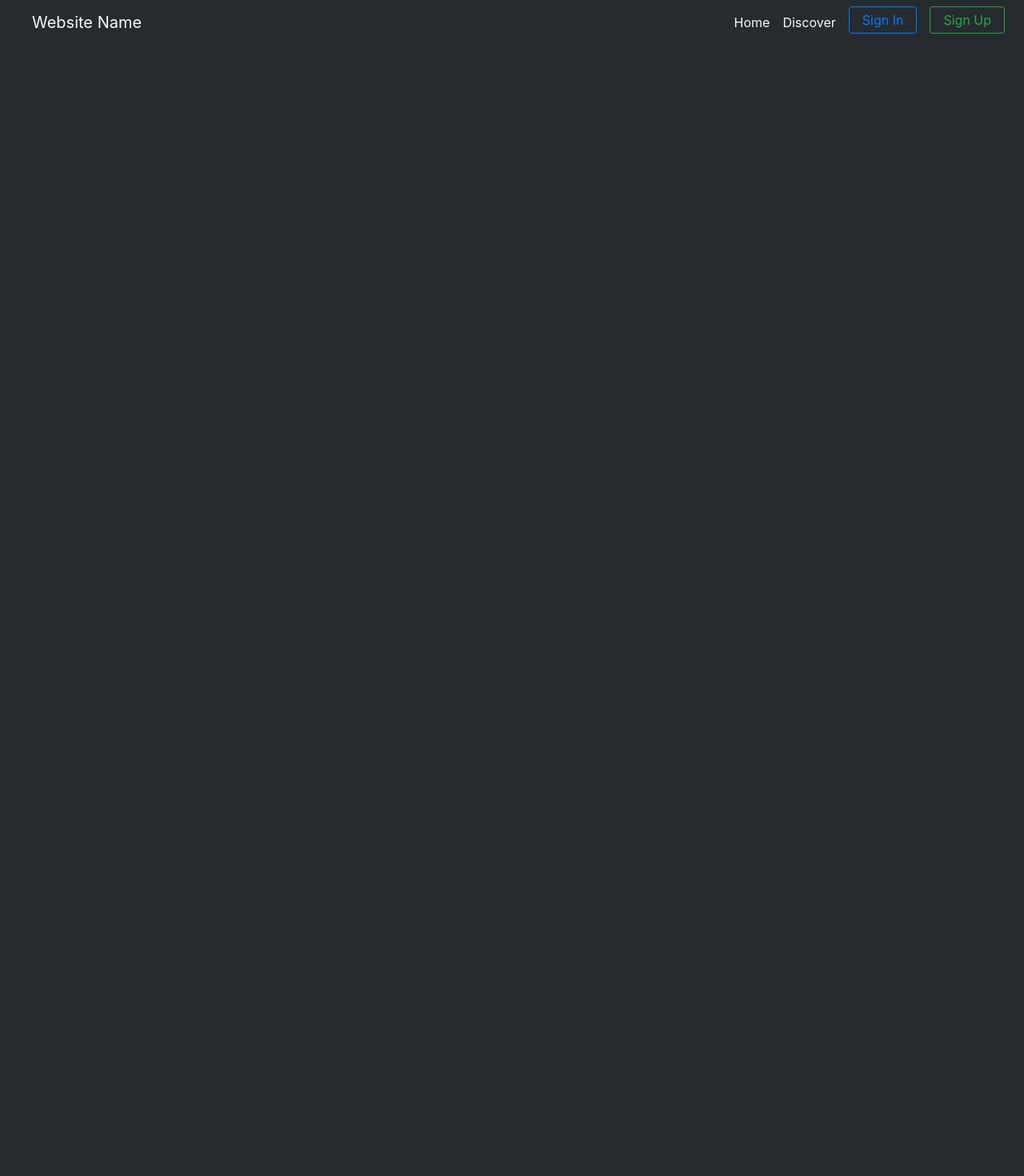
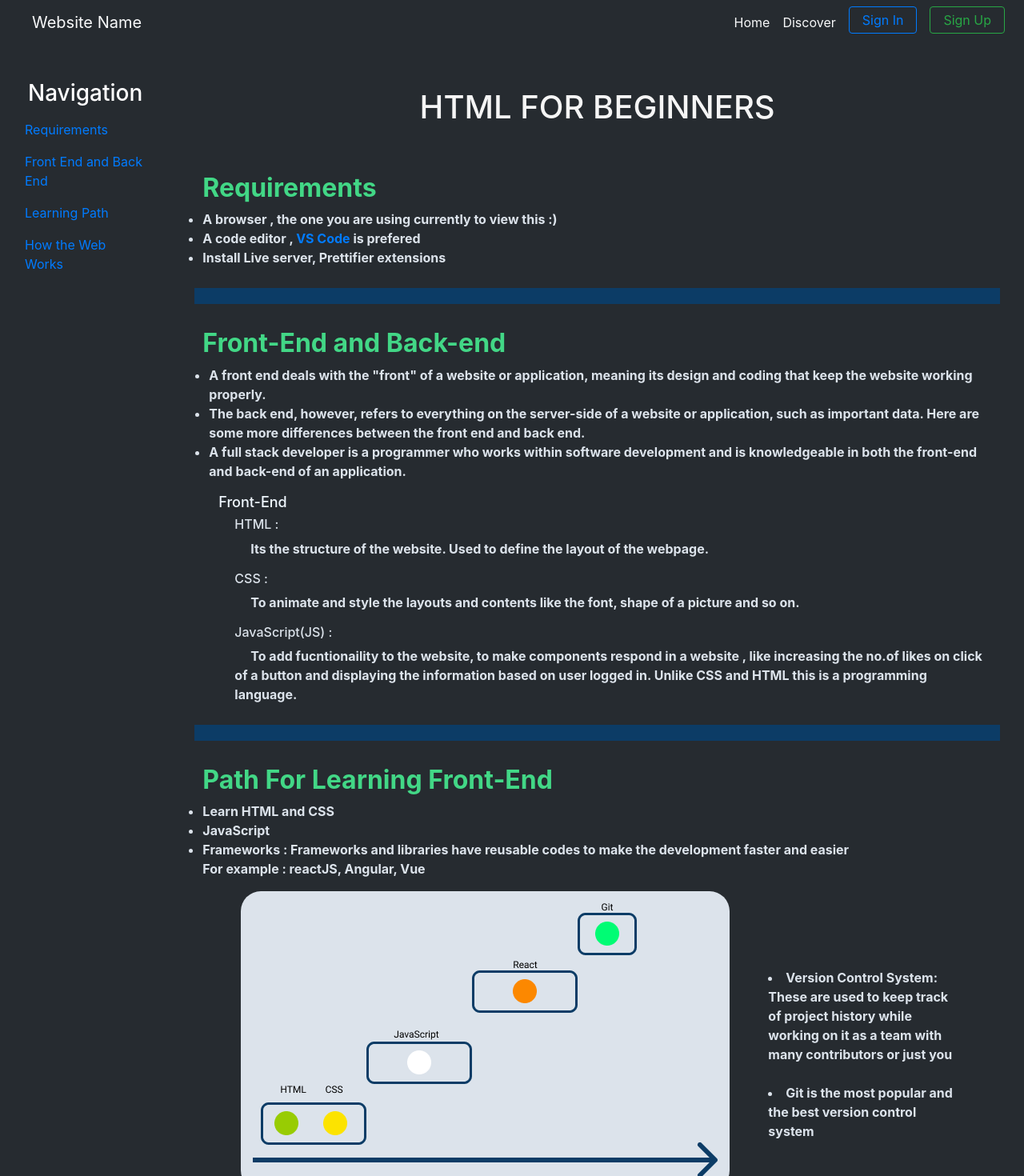
Before and after one commit to ZarryMyles/Genesis_training, a React (Create React App) app: page /catalog/story1 in a window 1280 px wide. Shown: the top 1470 px of the page at 80% size. Before the commit the page ends 800 px from the top, so only its background shows below. Built offline with nearby package versions, Linux system fonts and the light colour scheme.

Commit message:
catalog-update

```diff
--- a/src/component/Catalog/catalog.js
+++ b/src/component/Catalog/catalog.js
@@ -14,7 +14,7 @@ export default function catalog() {
         <div id="catelog-home">
           <div id="catalog-header ">
             <nav class="navbar navbar-expand-lg fixed-top">
-              <a class="navbar-brand text-light ml-4" href="#">
+              <a class="navbar-brand text-light ml-4" href="/">
                 Website Name
               </a>
               <button
@@ -32,7 +32,7 @@ export default function catalog() {
               <div class="collapse navbar-collapse" id="navbarSupportedContent">
                 <ul class="navbar-nav ml-auto topnav">
                   <li class="nav-item ">
-                    <Link to="/" class="nav-link text-light" href="#">
+                    <Link to="/catalog" class="nav-link text-light" href="#">
                       Home
                     </Link>
                   </li>
@@ -63,12 +63,11 @@ export default function catalog() {
               </div>
             </nav>
           </div>
-          <Link to="/"></Link>
         </div>
       </div>
       <Switch>
-        <Route path="/" exact component={CatelogBrowse} />
-        <Route path="/story1" component={Story} />
+        <Route path="/catalog" exact component={CatelogBrowse} />
+        <Route path="/catalog/story1" component={Story} />
       </Switch>
     </Router>
   );
@@ -181,8 +180,40 @@ const CatelogBrowse = () => (
         </div>
       </div>
       <div id="courseList">
-        <div id="htmlCourses">
-          <Link to="/story1"> Story1 </Link>
+        <div
+          id="htmlCourses"
+          className="p-3 mx-5 d-flex flex-row justify-content-center"
+        >
+          <div className="course p-1 m-4">
+            <Link to="/catalog/story1">
+              {" "}
+              <div className="preview-img">
+                {" "}
+                <img src="" alt="preview img" srcset="" />
+              </div>
+              <h6 className="course-title text-center">HTML For Begginners </h6>
+            </Link>
+          </div>
+          <div className="course p-1 m-4">
+            <Link to="/catalog">
+              {" "}
+              <div className="preview-img">
+                {" "}
+                <img src="" alt="preview img" srcset="" />
+              </div>
+              <h6 className="course-title text-center">CSS </h6>
+            </Link>
+          </div>
+          <div className="course p-1 m-4">
+            <Link to="/catalog">
+              {" "}
+              <div className="preview-img">
+                {" "}
+                <img src="" alt="preview img" srcset="" />
+              </div>
+              <h6 className="course-title text-center">Bootstrap Grid </h6>
+            </Link>
+          </div>
         </div>
       </div>
     </div>
--- a/src/component/Courses/story1/story1.css
+++ b/src/component/Courses/story1/story1.css
@@ -15,7 +15,8 @@
   font-weight: bolder;
 }
 .sections h2 {
-  color: antiquewhite;
+  color: #42d786;
+  font-weight: bold;
 }
 .sections h3 {
   margin-left: 20px;
@@ -30,6 +31,7 @@
   text-indent: 20px;
 }
 .section-block {
+  margin-top: 20px;
   border-bottom: 20px solid #0c3c66;
   padding: 10px;
 }
@@ -38,7 +40,7 @@
   margin-left: 20px;
 }
 .codeblock {
-  background: #0c3c66;
+  background: #243646;
   color: aliceblue;
   border-left: 5px solid white;
   padding: 10px 10px;
@@ -49,3 +51,25 @@
 #html-basic-desc p {
   text-indent: 0;
 }
+.sections img {
+  background: #dce3eb;
+  padding: 15px;
+  border-radius: 25px;
+}
+.preview-img {
+  height: 100px;
+  width: 200px;
+  border-bottom: 2px solid white;
+  /* border-radius: 20px; */
+}
+#htmlCourses {
+  /* border: 2px solid white; */
+  border-radius: 20px;
+}
+.course {
+  border: 2px solid white;
+  border-radius: 20px;
+}
+.course img {
+  margin: auto;
+}
--- a/src/component/Courses/story1/story1.js
+++ b/src/component/Courses/story1/story1.js
@@ -1,12 +1,17 @@
-import React from "react";
+import React, { Fragment } from "react";
 import "./story1.css";
-import Link from "react-router-dom";
+import { BrowserRouter as Router, Route, Link, Switch } from "react-router-dom";
 // images
 import learningPathIMG from "./learning-path.png";
 import clientServerImg from "./client-server.png";
 export default function story1() {
   return (
-    <div id="story1-container" className="mx-auto">
+    <Router>
+      <div id="story1-container" className="row mx-auto">
+        <div id="story1-navbar" className="col-2">
+          <Route component={navbar} />
+        </div>
+        <div id="story1-content" className="col-10">
           <header id="story1-header" className="text-center ">
             <h1>HTML FOR BEGINNERS</h1>
           </header>
@@ -21,8 +26,10 @@ export default function story1() {
                   </li>
                   <li>
                     A code editor ,{"  "}
-                <a href="https://code.visualstudio.com/Download">VS Code </a> is
-                prefered
+                    <a href="https://code.visualstudio.com/Download">
+                      VS Code{" "}
+                    </a>{" "}
+                    is prefered
                   </li>
                   <li>Install Live server, Prettifier extensions</li>
                 </ul>
@@ -34,15 +41,16 @@ export default function story1() {
                 <ul className="ml-2">
                   {" "}
                   <li>
-                A front end deals with the "front" of a website or application,
-                meaning its design and coding that keep the website working
-                properly.{" "}
+                    A front end deals with the "front" of a website or
+                    application, meaning its design and coding that keep the
+                    website working properly.{" "}
                   </li>
                   <li>
                     {" "}
-                The back end, however, refers to everything on the server-side
-                of a website or application, such as important data. Here are
-                some more differences between the front end and back end.
+                    The back end, however, refers to everything on the
+                    server-side of a website or application, such as important
+                    data. Here are some more differences between the front end
+                    and back end.
                   </li>
                   <li>
                     A <span id="fullstack">full stack</span> developer is a
@@ -55,8 +63,8 @@ export default function story1() {
                 <div id="front-end-blocks">
                   <h4>HTML :</h4>
                   <p>
-                Its the structure of the website. Used to define the layout of
-                the webpage.
+                    Its the structure of the website. Used to define the layout
+                    of the webpage.
                   </p>
                   <h4>CSS :</h4>
                   <p>
@@ -65,10 +73,11 @@ export default function story1() {
                   </p>
                   <h4>JavaScript(JS) :</h4>
                   <p>
-                To add fucntionaility to the website, to make components respond
-                in a website , like increasing the no.of likes on click of a
-                button and displaying the information based on user logged in.
-                Unlike CSS and HTML this is a programming language.
+                    To add fucntionaility to the website, to make components
+                    respond in a website , like increasing the no.of likes on
+                    click of a button and displaying the information based on
+                    user logged in. Unlike CSS and HTML this is a programming
+                    language.
                   </p>
                 </div>
               </div>
@@ -81,8 +90,8 @@ export default function story1() {
                     <li>Learn HTML and CSS</li>
                     <li>JavaScript</li>
                     <li>
-                  Frameworks : Frameworks and libraries have reusable codes to
-                  make the development faster and easier <br />
+                      Frameworks : Frameworks and libraries have reusable codes
+                      to make the development faster and easier <br />
                       For example : reactJS, Angular, Vue
                     </li>
                   </ul>
@@ -96,7 +105,8 @@ export default function story1() {
                       contributors or just you
                     </li>
                     <li className="mt-4">
-                  Git is the most popular and the best version control system
+                      Git is the most popular and the best version control
+                      system
                     </li>
                   </div>
                 </div>
@@ -115,8 +125,8 @@ export default function story1() {
                   </a>
                 </p>
                 <p className="ml-2">
-              As the name suggests it locates the resource, the resource could
-              be any of the folowing
+                  As the name suggests it locates the resource, the resource
+                  could be any of the folowing
                 </p>
                 <ul className="ml-3">
                   <li>Image</li>
@@ -125,25 +135,29 @@ export default function story1() {
                   <li>Fonts</li>
                 </ul>
                 <p className="ml-3">
-              When a url is entered in the browser it requests the resource from
-              the computer the url targets to
+                  When a url is entered in the browser it requests the resource
+                  from the computer the url targets to
                 </p>
                 <p className="ml-3">
-              The browser is the <span className="text-light">client</span> and
-              the target computer is the{" "}
+                  The browser is the <span className="text-light">client</span>{" "}
+                  and the target computer is the{" "}
                   <span className="text-light">server</span> .
                 </p>
-            <div id="client-server-model" className="d-flex flex-row p-5 ml-3">
+                <div
+                  id="client-server-model"
+                  className="d-flex flex-row p-5 ml-3"
+                >
                   <img src={clientServerImg} alt="" className="ml-5" />
                   <div id="clientserver-desc" className="ml-3 p-5 text-light">
                     <p>
                       The Client requests the server and the server provides the
-                  resource the requests message is based on a protocol(HTTP or
-                  HTTPS)
+                      resource the requests message is based on a protocol(HTTP
+                      or HTTPS)
                     </p>
                     <p>
                       HTTPS is HTTP with encryption and hence is more secure. It
-                  encrypts the messages exchanged between the client and server.
+                      encrypts the messages exchanged between the client and
+                      server.
                     </p>
                   </div>
                 </div>
@@ -157,18 +171,23 @@ export default function story1() {
                     </div>
                   </div>
                   <div id="req-msg-desc" className="m-2 p-5">
-                Client is requesting to <span className="text-light">GET</span>{" "}
-                a page <span className="text-light">INDEX.HTML</span> of the
-                host <span className="text-light">www.sampleweb.com</span> using{" "}
-                <span className="text-light">HTTP version 1.1</span> using the{" "}
-                <span className="text-light">client language english-US</span>
+                    Client is requesting to{" "}
+                    <span className="text-light">GET</span> a page{" "}
+                    <span className="text-light">INDEX.HTML</span> of the host{" "}
+                    <span className="text-light">www.sampleweb.com</span> using{" "}
+                    <span className="text-light">HTTP version 1.1</span> using
+                    the{" "}
+                    <span className="text-light">
+                      client language english-US
+                    </span>
                   </div>
                 </div>
                 <div id="HTTP-res" className="d-flex flex-row m-2">
                   <div id="code">
                     <h3 className="text-center">HTTP REQUEST MESSAGE</h3>
                     <div className="ml-5 p-3 codeblock">
-                  HTTP/1.1 200 OK DATE: 1 JAN 2021 09:00 Content-Type: text/html
+                      HTTP/1.1 200 OK DATE: 1 JAN 2021 09:00 Content-Type:
+                      text/html
                       <br />
                       <br />
                       &lt;!DOCTYPE html&gt;
@@ -179,16 +198,17 @@ export default function story1() {
                   </div>
                   <div id="res-msg-desc" className="m-2 p-5">
                     Version of http used : 1.1 ,{" "}
-                <span className="text-light">status code (200 OK)</span> which
-                means successful <br />
+                    <span className="text-light">status code (200 OK)</span>{" "}
+                    which means successful <br />
                     Date and time of response :{" "}
                     <span className="text-light">1 Jan 2021 09:00</span> <br />
                     type of content server is sending to client :{" "}
                     <span className="text-light">text/html</span>
-                The requested resource , in this case its a html file . <br />
-                This html file may contains links or urls to othr resources such
-                as web elements or images , once these resources are requested
-                and recieved the browser renders the webpage
+                    The requested resource , in this case its a html file .{" "}
+                    <br />
+                    This html file may contains links or urls to othr resources
+                    such as web elements or images , once these resources are
+                    requested and recieved the browser renders the webpage
                   </div>
                 </div>
               </div>
@@ -231,8 +251,8 @@ export default function story1() {
                         </ul>
                       </li>
                       <li>
-                    Body contains the layout and all the contents of the website
-                    thats visible to the client or user.
+                        Body contains the layout and all the contents of the
+                        website thats visible to the client or user.
                       </li>
                     </ul>
                     <br />
@@ -244,8 +264,8 @@ export default function story1() {
                     <br />
                     Some Elements dont have a closing tag, ex : &lt;img&gt;
                     <br />
-                Self closing tags can be used instead of such as some frameworks
-                dont support tags without a closing tag.
+                    Self closing tags can be used instead of such as some
+                    frameworks dont support tags without a closing tag.
                     <br />
                     Example of self closing tags : &lt;/br&gt;, &lt;/img&gt;
                   </p>
@@ -275,9 +295,9 @@ export default function story1() {
                 <div id="head-desc" className="m-2 mt-4 pr-2 ">
                   <ul>
                     <li>
-                  <span className="text-light">charset</span> : Used to define
-                  the character set used , UTF-8 Represents most of the popluar
-                  formats
+                      <span className="text-light">charset</span> : Used to
+                      define the character set used , UTF-8 Represents most of
+                      the popluar formats
                     </li>
                     <li>
                       <span className="text-light">viewport</span> : The visible
@@ -288,8 +308,9 @@ export default function story1() {
                       targeting of the webpage on searching on browsers
                     </li>
                     <li>
-                  <span className="text-light">description</span> : Description
-                  of the webpage is shown in the search result page of a browser
+                      <span className="text-light">description</span> :
+                      Description of the webpage is shown in the search result
+                      page of a browser
                     </li>
                   </ul>
                 </div>
@@ -298,15 +319,17 @@ export default function story1() {
                   <br />
                   &emsp;&lt;meta charset="UTF-8"&gt;
                   <br />
-              &emsp;&lt;meta http-equiv="X-UA-Compatible" content="IE=edge"&gt;
+                  &emsp;&lt;meta http-equiv="X-UA-Compatible"
+                  content="IE=edge"&gt;
                   <br />
                   &emsp; &lt;meta name="viewport" content="width=device-width,
                   initial-scale=1.0"&gt;
                   <br />
-              &emsp; &lt;meta name="keywords" content="Learning HTML,CSS"&gt;
+                  &emsp; &lt;meta name="keywords" content="Learning
+                  HTML,CSS"&gt;
                   <br />
-              &emsp; &lt;meta name="description" content="this appears on the
-              search engine results as description"&gt;
+                  &emsp; &lt;meta name="description" content="this appears on
+                  the search engine results as description"&gt;
                   <br />
                   &emsp; &lt;title&gt;Document&lt;/title&gt;
                   <br />
@@ -331,9 +354,12 @@ export default function story1() {
                     allowfullscreen="true"
                   >
                     See the Pen{" "}
-                <a href="https://codepen.io/richinrix/pen/eYgRwNb">eYgRwNb</a>{" "}
-                by Rix (<a href="https://codepen.io/richinrix">@richinrix</a>)
-                on <a href="https://codepen.io">CodePen</a>.
+                    <a href="https://codepen.io/richinrix/pen/eYgRwNb">
+                      eYgRwNb
+                    </a>{" "}
+                    by Rix (
+                    <a href="https://codepen.io/richinrix">@richinrix</a>) on{" "}
+                    <a href="https://codepen.io">CodePen</a>.
                   </iframe>
                   <div id="heading-elements-desc" className="ml-2 mt-4 p-2">
                     <li className="pb-3">
@@ -342,8 +368,8 @@ export default function story1() {
                       <span className="text-light">H6</span>.
                     </li>
                     <li>
-                  Heading elemnts should be used based on hierarchial importance
-                  and not based on size.{" "}
+                      Heading elemnts should be used based on hierarchial
+                      importance and not based on size.{" "}
                     </li>
                   </div>
                 </div>
@@ -352,7 +378,9 @@ export default function story1() {
                 <h3>Other Text Elements</h3>
                 <div className="content row">
                   <div className="codeblock col-sm-4 ml-5">
-                <p>&lt;p&gt;&lt;strong&gt;Batman&lt;/p&gt;&lt;/strong&gt;</p>
+                    <p>
+                      &lt;p&gt;&lt;strong&gt;Batman&lt;/p&gt;&lt;/strong&gt;
+                    </p>
                   </div>
                 </div>
                 <div id="othr-elem-desc">
@@ -360,19 +388,19 @@ export default function story1() {
                     <span className="text-light">&lt;p&gt;</span> is paragraph
                   </li>
                   <li>
-                <span className="text-light">&lt;strong&gt;</span> is used for
-                showing the importance of the text. By default the styling is
-                set to bold.
+                    <span className="text-light">&lt;strong&gt;</span> is used
+                    for showing the importance of the text. By default the
+                    styling is set to bold.
                   </li>
                   <li>
-                <span className="text-light">&lt;em&gt;</span> is emphasizing.
-                By default the styling is set to italics.
+                    <span className="text-light">&lt;em&gt;</span> is
+                    emphasizing. By default the styling is set to italics.
                   </li>
                   <li>
-                <span className="text-light">&lt;b&gt; and &lt;i&gt;</span> is
-                bold and italics but is adivised not to use as HTML should be
-                used for making the structure and laying out the template and
-                not styling.
+                    <span className="text-light">&lt;b&gt; and &lt;i&gt;</span>{" "}
+                    is bold and italics but is adivised not to use as HTML
+                    should be used for making the structure and laying out the
+                    template and not styling.
                   </li>
                   <li>
                     {" "}
@@ -385,8 +413,8 @@ export default function story1() {
                 <h3>Entities</h3>
                 <div className="content">
                   <p>
-                To use symbols that have a default value in HTML as a text we
-                use entities.
+                    To use symbols that have a default value in HTML as a text
+                    we use entities.
                   </p>
                   <p>
                     Example : &lt;HTML&gt; cant be directly written inside a
@@ -439,26 +467,27 @@ export default function story1() {
                   <div className="content ml-3">
                     <li>
                       By defualt the text wrapped in an anchor tag{" "}
-                  <span className="text-light">&lt;a&gt;&lt;/a&gt;</span> is set
-                  to blue color and is underlined. The mouse pointer changes
-                  whne you hover over it.
+                      <span className="text-light">&lt;a&gt;&lt;/a&gt;</span> is
+                      set to blue color and is underlined. The mouse pointer
+                      changes whne you hover over it.
                     </li>
                     <li>
-                  You can wrap an image tag with an anchor element to link the
-                  image to an hyperlink
+                      You can wrap an image tag with an anchor element to link
+                      the image to an hyperlink
                     </li>
                     <li>
-                  You can use "id" in the place of hyperlink to make the page
-                  move to the portion of HTML with the id="that_element" on
-                  click of the anchor elemnt too. Use : href="#id_name"{" "}
+                      You can use "id" in the place of hyperlink to make the
+                      page move to the portion of HTML with the
+                      id="that_element" on click of the anchor elemnt too. Use :
+                      href="#id_name"{" "}
                     </li>
                     <li>
-                  On using href="#" , on click the webpage goes to begining of
-                  the webpage{" "}
+                      On using href="#" , on click the webpage goes to begining
+                      of the webpage{" "}
                     </li>
                     <li>
-                  target="_blank" attribute can be added to make the hyperlink
-                  open a new tab
+                      target="_blank" attribute can be added to make the
+                      hyperlink open a new tab
                     </li>
                     <li>
                       href+"mailto:your_mailid@mail.com" can be used to open the
@@ -470,5 +499,35 @@ export default function story1() {
             </div>
           </div>
         </div>
+      </div>
+    </Router>
   );
 }
+
+const navbar = () => (
+  <Fragment>
+    <h3 className="text-white text-center"> Navigation </h3>
+    <ul class="nav flex-column">
+      <li class="nav-item">
+        <a class="nav-link " href="#requirements-section">
+          Requirements
+        </a>
+      </li>
+      <li class="nav-item ">
+        <a class="nav-link " href="#Front-Back-end-section">
+          Front End and Back End
+        </a>
+      </li>
+      <li class="nav-item">
+        <a class="nav-link " href="#learning-path-section">
+          Learning Path
+        </a>
+      </li>
+      <li class="nav-item">
+        <a class="nav-link " href="#web-working">
+          How the Web Works
+        </a>
+      </li>
+    </ul>
+  </Fragment>
+);
```
Lines whose indentation alone changed are shown as unchanged.
